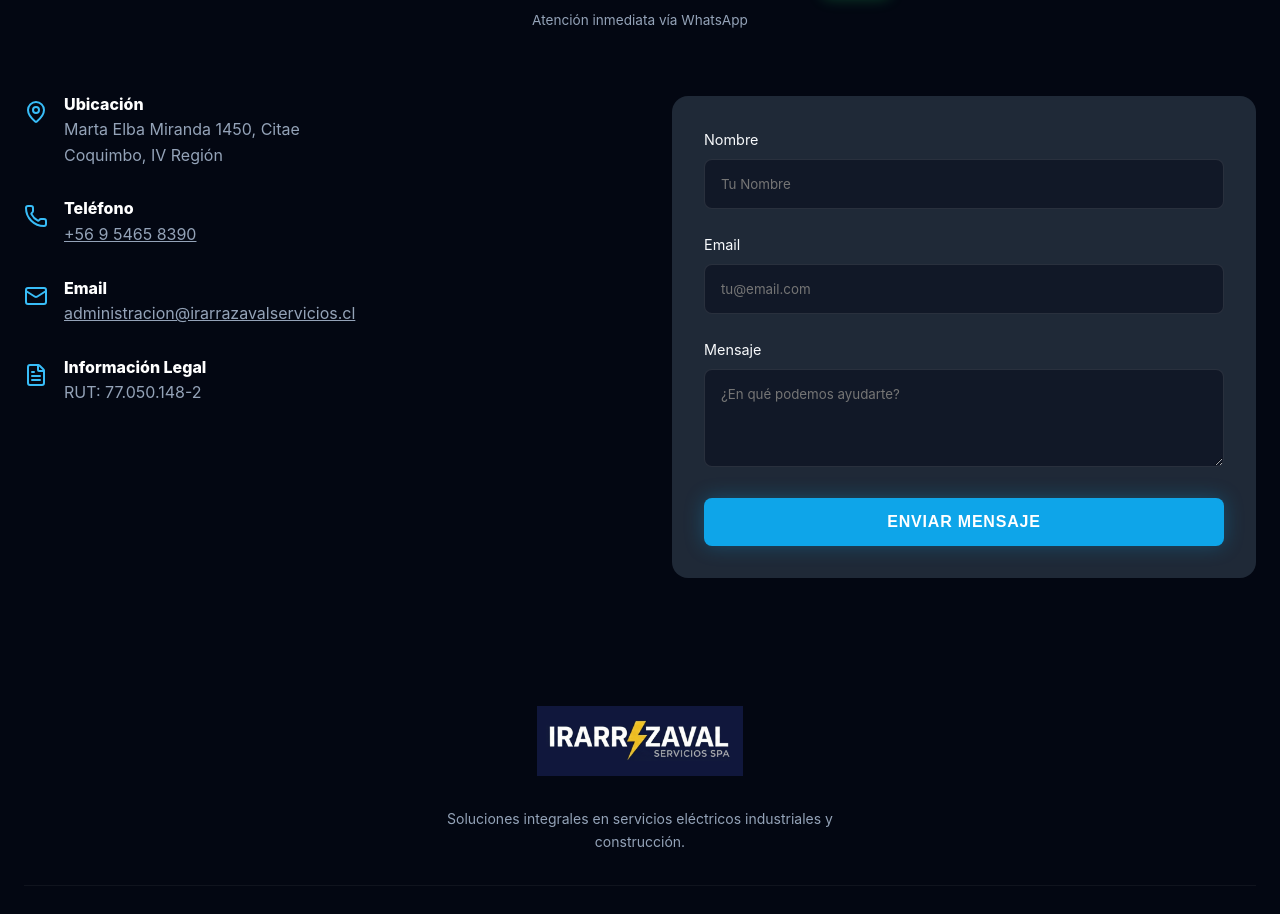
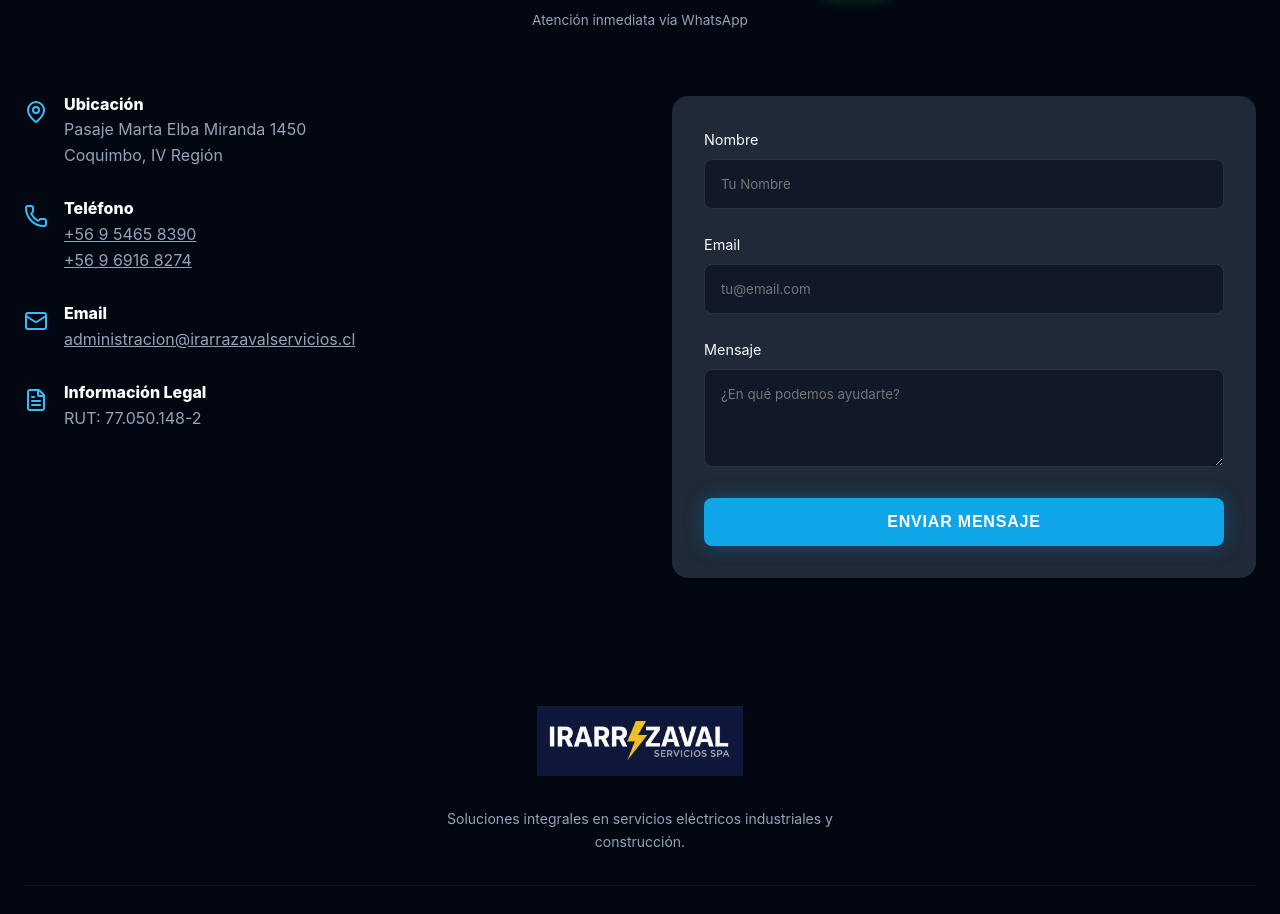
Before and after one commit to StevenNunez/Irarrasavalservicios.cl, a React (Vite) app: page / in a window 1280 px wide. Shown: the part 2890-3804 px from the top of the page. Built offline with nearby package versions, Linux system fonts and the light colour scheme.

Commit message:
Nuevo numero

```diff
--- a/src/components/Contact.jsx
+++ b/src/components/Contact.jsx
@@ -71,7 +71,7 @@ export const Contact = () => {
                             <MapPin className="contact-icon" size={24} />
                             <div>
                                 <h4 style={{ marginBottom: '0.25rem' }}>Ubicación</h4>
-                                <p style={{ color: 'var(--text-muted)' }}>Marta Elba Miranda 1450, Citae</p>
+                                <p style={{ color: 'var(--text-muted)' }}>Pasaje Marta Elba Miranda 1450</p>
                                 <p style={{ color: 'var(--text-muted)' }}>Coquimbo, IV Región</p>
                             </div>
                         </div>
@@ -81,6 +81,8 @@ export const Contact = () => {
                             <div>
                                 <h4 style={{ marginBottom: '0.25rem' }}>Teléfono</h4>
                                 <a href="tel:+56954658390" style={{ color: 'var(--text-muted)' }}>+56 9 5465 8390</a>
+                                <br />
+                                <a href="tel:+56969168274" style={{ color: 'var(--text-muted)' }}>+56 9 6916 8274</a>
                             </div>
                         </div>
 
```
